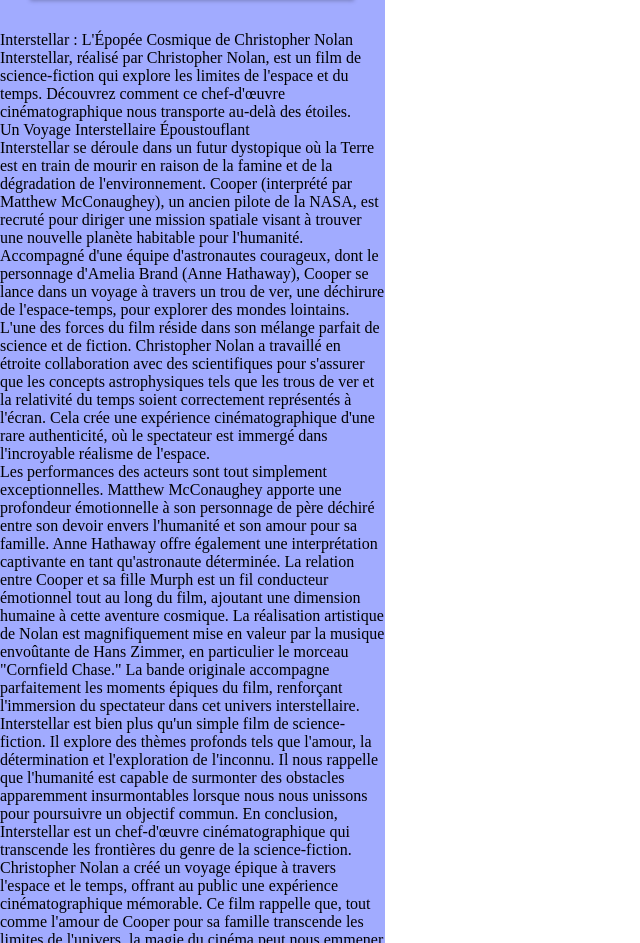
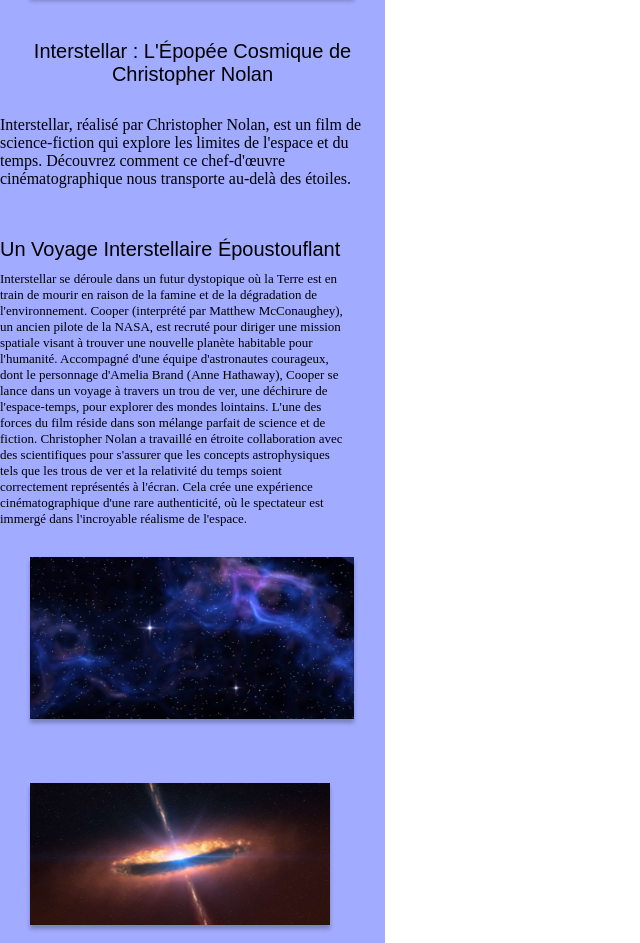
Before and after one commit to Vbarre2/2023-sae105-projet-Vbarre2-master, a plain HTML site: page fr/film.html in a window 1280 px wide. Shown: the part 249-1192 px from the top of the page, without its empty margins (0-640 px from the left). Drawn offline with Linux system fonts and the light colour scheme.

Commit message:
Avancement css page film

```diff
--- a/fr/film.html
+++ b/fr/film.html
@@ -40,6 +40,18 @@
             L'une des forces du film réside dans son mélange parfait de science et de fiction.
             Christopher Nolan a travaillé en étroite collaboration avec des scientifiques pour s'assurer que les concepts astrophysiques tels que les trous de ver et la relativité du temps soient correctement représentés à l'écran. Cela crée une expérience cinématographique d'une rare authenticité, où le spectateur est immergé dans l'incroyable réalisme de l'espace. </p>
 
+            <img
+            class="img__galaxy"
+            src="/public/img/Galaxy1.png"
+            alt="Image Galaxie"
+        />
+             <img
+            class="img__galaxy2"
+            src="/public/img/Galaxy2.png"
+            alt="Image Galaxie"
+        />
+
+
             <p class="maintext2">Les performances des acteurs sont tout simplement exceptionnelles.
             Matthew McConaughey apporte une profondeur émotionnelle à son personnage de père déchiré entre son devoir envers l'humanité et son amour pour sa famille.
             Anne Hathaway offre également une interprétation captivante en tant qu'astronaute déterminée.
@@ -51,6 +63,12 @@
             Il explore des thèmes profonds tels que l'amour, la détermination et l'exploration de l'inconnu.
             Il nous rappelle que l'humanité est capable de surmonter des obstacles apparemment insurmontables lorsque nous nous unissons pour poursuivre un objectif commun.
             En conclusion, Interstellar est un chef-d'œuvre cinématographique qui transcende les frontières du genre de la science-fiction. Christopher Nolan a créé un voyage épique à travers l'espace et le temps, offrant au public une expérience cinématographique mémorable. Ce film rappelle que, tout comme l'amour de Cooper pour sa famille transcende les limites de l'univers, la magie du cinéma peut nous emmener au-delà des étoiles pour explorer des horizons inconnus.</p>
+
+            <img
+            class="img__galaxy3"
+            src="/public/img/Galaxy3.png"
+            alt="Image Galaxie"
+        />
 
             <footer>
                 <div class="footer__text" >
--- a/src/css/film.css
+++ b/src/css/film.css
@@ -82,24 +82,61 @@ main{
     box-shadow: 0px 4px 4px 0px rgba(0, 0, 0, 0.25);
 }
 
+.Titre {
+    text-align: center;
+    font-size: 20px;
+    font-family: 'Sulphur Point', sans-serif;
+    margin-top: 9px;
+}
 
+.Intertitre {
+    margin-top: 30px;
+}
 
+.Chapeau {
+    margin-top: 50px;
+    font-size: 20px;
+    font-family: 'Sulphur Point', sans-serif;
+}
 
+.maintext {
+    margin-top: 10px;
+    align-items: center;
+    font-size: 13px;
+    width: 350px;
+}
 
+.maintext2 {
+    margin-top: 10px;
+    align-items: center;
+    font-size: 13px;
+    width: 350px;
+}
 
+.img__galaxy {
+    margin: 30px;
+    width: 324px;
+    height: 162px;
+    flex-shrink: 0;
+    box-shadow: 0px 4px 4px 0px rgba(0, 0, 0, 0.25);
+}
 
+.img__galaxy2 {
+    margin: 30px;
+    width: 300px;
+    height: 142px;
+    flex-shrink: 0;
+    box-shadow: 0px 4px 4px 0px rgba(0, 0, 0, 0.25);
 
+}
 
-
-
-
-
-
-
-
-
-
-
+.img__galaxy3 {
+    margin: 30px;
+    width: 324px;
+    height: 162px;
+    flex-shrink: 0;
+    box-shadow: 0px 4px 4px 0px rgba(0, 0, 0, 0.25);
+}
 
 
 
```
